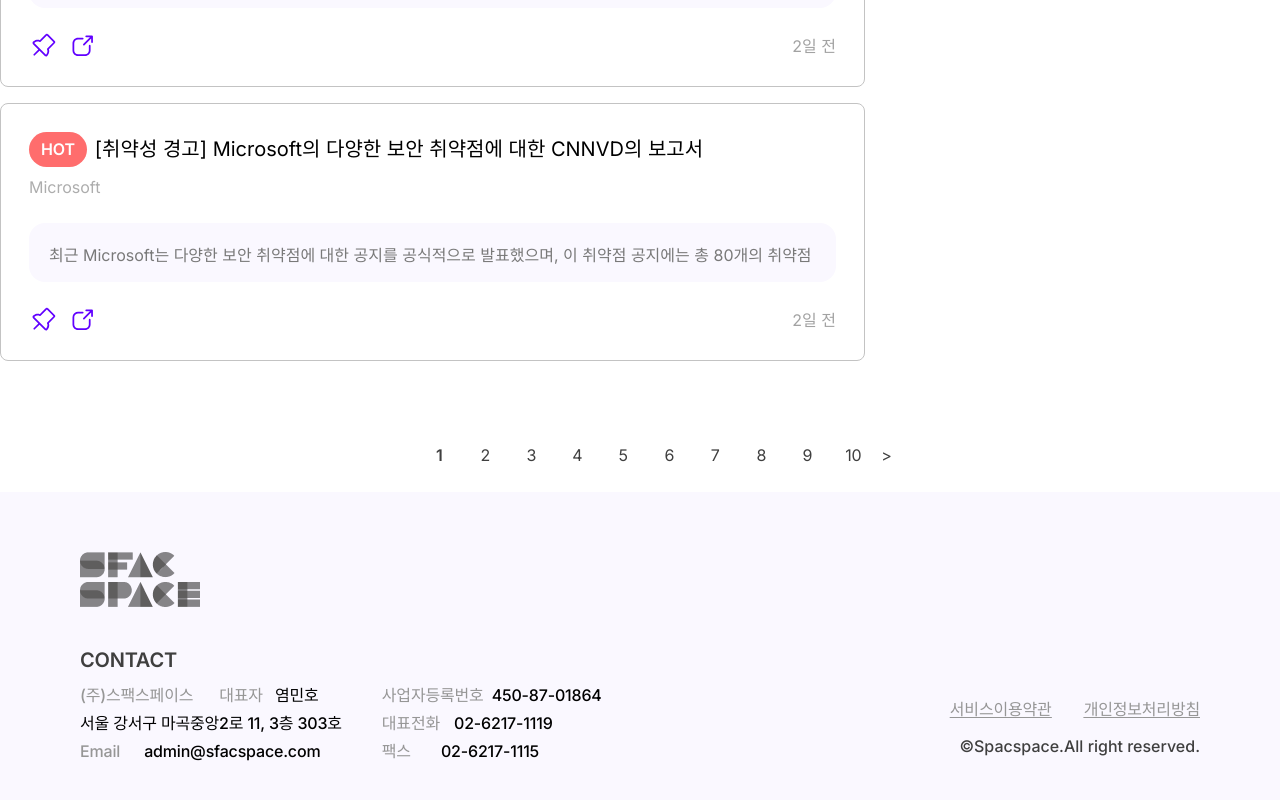
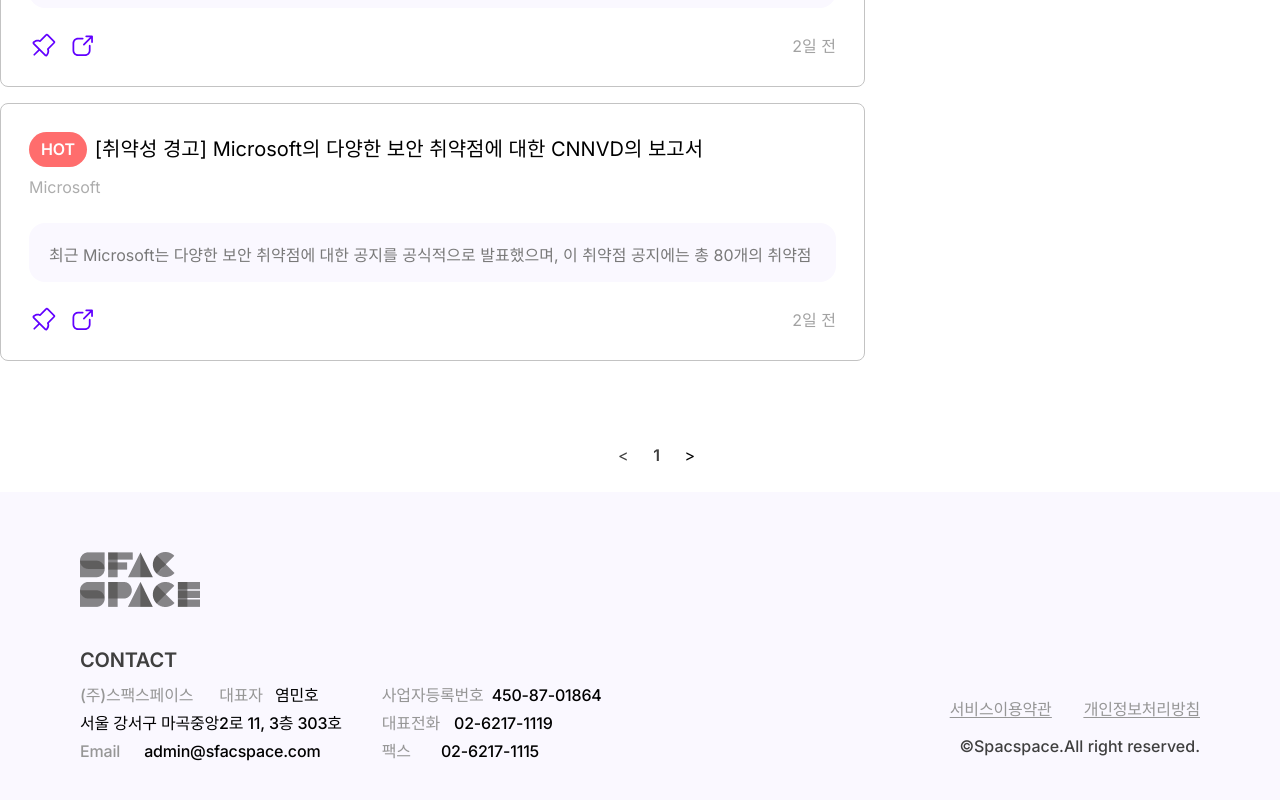
Before and after one commit to luc7yvicky/flaw-detector, a Next.js app: page /vulnerability-db in a window 1280 px wide. Shown: the part 1718-2518 px from the top of the page. Built offline with nearby package versions, Linux system fonts and the light colour scheme.

Commit message:
Modify : 페이지 네비게이션 기능 수정

```diff
--- a/src/app/vulnerability-db/page.tsx
+++ b/src/app/vulnerability-db/page.tsx
@@ -18,7 +18,6 @@
 import Pagination from "@/components/ui/Pagination";
 import { Ranking } from "@/components/ui/Ranking";
 import { cn } from "@/lib/utils";
-import { NextPage } from "next";
 import { useState } from "react";
 
 const vulnerabilityDBDatas = [
@@ -63,9 +62,14 @@
 
 export default function VulnerabilityDBPage() {
   const [currentPage, setCurrentPage] = useState(1);
-  const totalPages = Math.ceil(vulnerabilityDBDatas.length / 0.5);
+  const totalPages = Math.ceil(vulnerabilityDBDatas.length / 5); // 카드 5개마다 1페이지
 
-  const handlePageChange = (page: number) => {
+  const pagesPerGroup = 10; //페이지 그룹 단위
+  const currentGroup = Math.ceil(currentPage / pagesPerGroup);
+  const startPage = (currentGroup - 1) * pagesPerGroup + 1;
+  const endPage = Math.min(startPage + pagesPerGroup - 1, totalPages);
+
+  const onChangePage = (page: number) => {
     setCurrentPage(page);
   };
 
@@ -82,7 +86,9 @@
         <Pagination
           currentPage={currentPage}
           totalPages={totalPages}
-          onPageChange={handlePageChange}
+          startPage={startPage}
+          endPage={endPage}
+          onChangePage={onChangePage}
         />
       </div>
     </div>
--- a/src/components/ui/Pagination.tsx
+++ b/src/components/ui/Pagination.tsx
@@ -3,22 +3,38 @@
 export type PaginationProps = {
   currentPage: number;
   totalPages: number;
-  onPageChange: (page: number) => void;
+  startPage: number;
+  endPage: number;
+  onChangePage: (page: number) => void;
 };
 
 const Pagination: React.FC<PaginationProps> = ({
   currentPage,
   totalPages,
-  onPageChange,
+  startPage,
+  endPage,
+  onChangePage,
 }) => {
-  const pages = Array.from({ length: totalPages }, (_, i) => i + 1);
+  const pages = Array.from(
+    { length: endPage - startPage + 1 },
+    (_, i) => startPage + i,
+  );
 
   return (
     <div className="flex items-center gap-[0.625rem]">
+      {/* 이전 페이지로 이동 */}
+      <button
+        onClick={() => onChangePage(currentPage > 1 ? currentPage - 1 : 1)}
+        className="text-center text-[1rem] font-normal leading-6 tracking-[-0.011em] text-gray-dark focus:outline-none"
+        disabled={currentPage === 1}
+      >
+        &lt;
+      </button>
+      {/* 페이지를 클릭했을 때 */}
       {pages.map((page) => (
         <button
           key={page}
-          onClick={() => onPageChange(page)}
+          onClick={() => onChangePage(page)}
           className={`${
             page === currentPage
               ? "font-semibold text-gray-dark"
@@ -28,13 +44,13 @@
           {page}
         </button>
       ))}
-
+      {/* 다음 페이지로 이동*/}
       <button
-        onClick={() => onPageChange(currentPage + 1)}
-        className={`${
-          currentPage >= totalPages ? "text-gray-300" : "text-gray-dark"
-        } text-center text-[1rem] font-normal leading-6 tracking-[-0.011em] focus:outline-none`}
-        disabled={currentPage >= totalPages}
+        onClick={() =>
+          onChangePage(currentPage < totalPages ? currentPage + 1 : totalPages)
+        }
+        className="text-center text-[1rem] font-normal leading-6 tracking-[-0.011em] focus:outline-none"
+        disabled={currentPage === totalPages}
       >
         &gt;
       </button>
```
